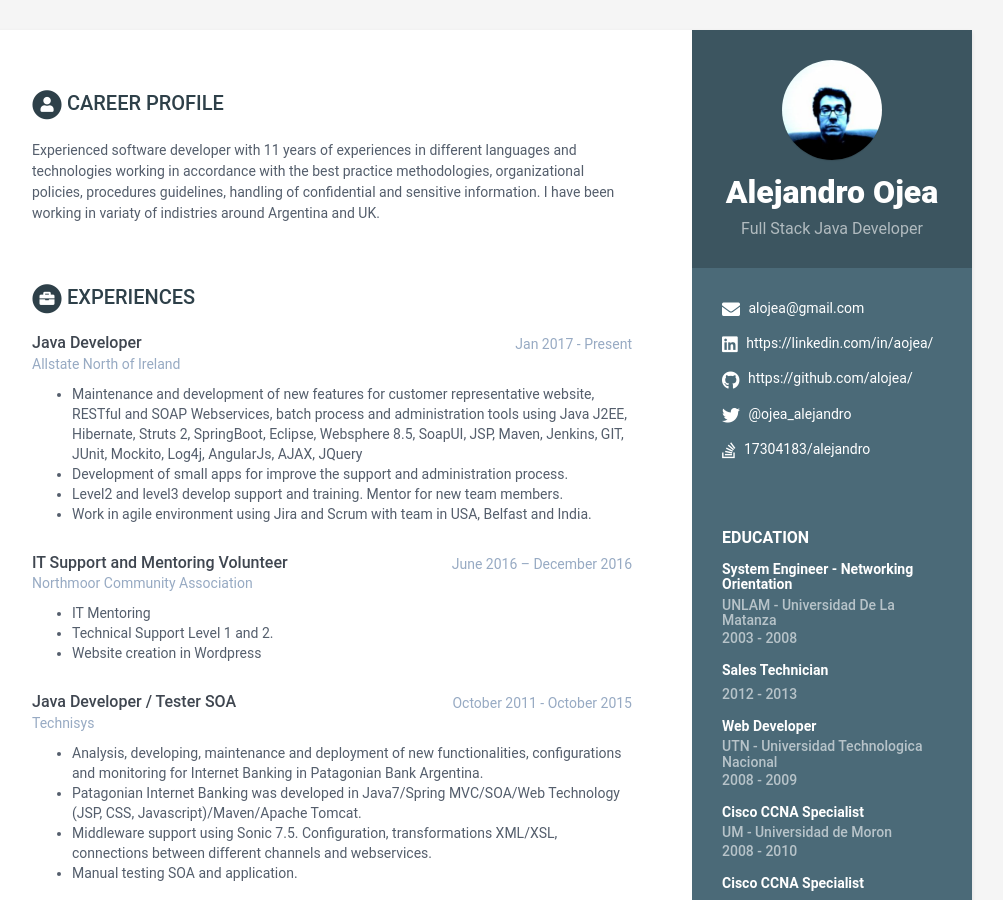
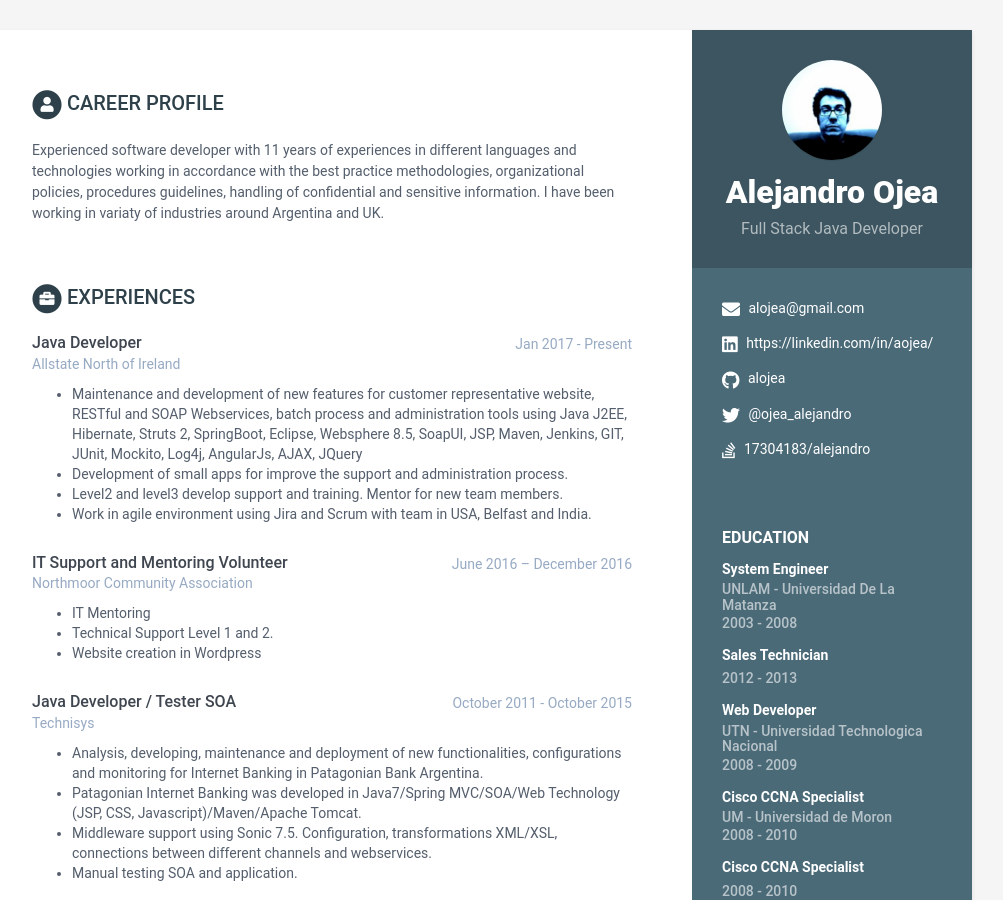
Before and after one commit to alojea/alojea.github.io, a Jekyll site: the page built from index.html, in a window 1280 px wide and 900 px high. Shown: the whole window, without its empty margins (168-1171 px from the left). Built offline with Jekyll 4.4.1, drawn with Linux system fonts in a browser that asks for light colours.

Commit message:
small changes

```diff
--- a/_data/data.yml
+++ b/_data/data.yml
@@ -14,7 +14,7 @@ sidebar:
     # Sidebar links
     email: alojea@gmail.com
     linkedin: https://linkedin.com/in/aojea/
-    github: https://github.com/alojea/
+    github: alojea
     twitter: '@ojea_alejandro'
     # Number/Username, e.g. 123456/alandoe
     stack-overflow: 17304183/alejandro
@@ -44,9 +44,9 @@ career-profile:
       working in accordance with the
       best practice methodologies, organizational policies, procedures guidelines, handling
       of confidential and sensitive information.
-      I have been working in variaty of indistries around Argentina and UK.
+      I have been working in variaty of industries around Argentina and UK.
 education:
-    - degree: System Engineer - Networking Orientation
+    - degree: System Engineer
       university: UNLAM - Universidad De La Matanza
       location: Buenos Aires - Argentina
       time: 2003 - 2008
```
